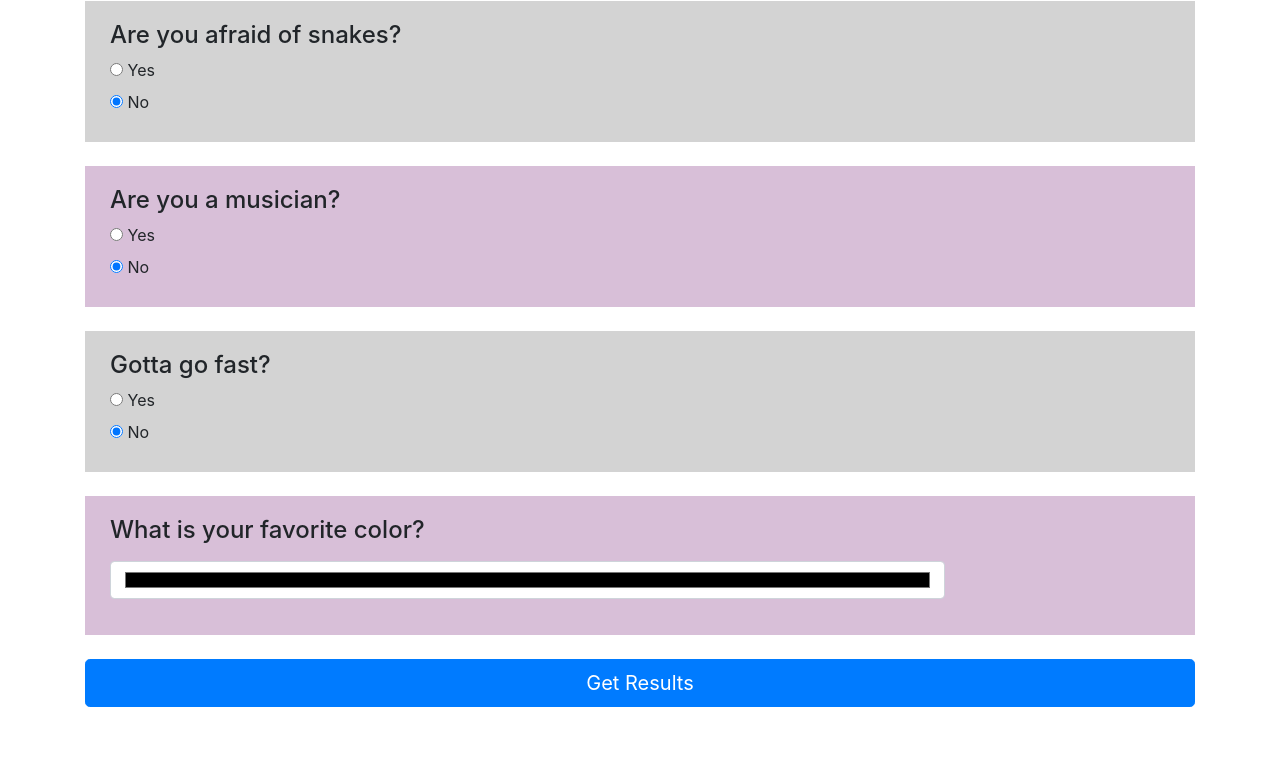
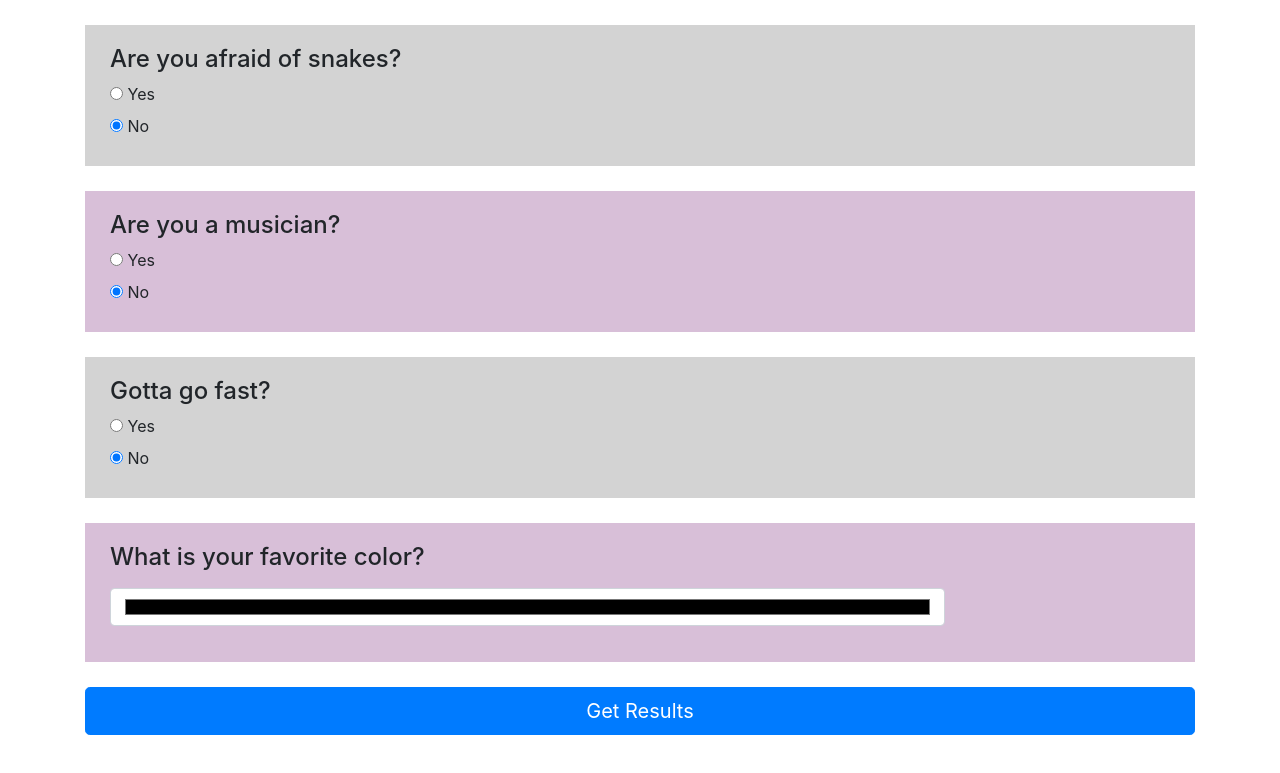
Before and after one commit to CrankyJones/LanguageSelector, a plain HTML site: page index.html in a window 1280 px wide. Shown: the part 459-1232 px from the top of the page. Drawn offline with Linux system fonts and the light colour scheme.

Commit message:
Remove spacing in HTML and adjust margins, researching JQuery animations

```diff
--- a/css/styles.css
+++ b/css/styles.css
@@ -4,11 +4,16 @@
   background-color: wheat;
 }
 .quizHeader {
+  margin: auto;
+  margin-bottom: 25px;
+  width: 250px;
   text-align: center;
   font-family: 'Trebuchet MS', 'Lucida Sans Unicode', 'Lucida Grande', 'Lucida Sans', Arial, sans-serif;
   background-color: lightseagreen;
+  border: 3px solid black;
 }
 .question1 {
+  margin-bottom: 25px;
   padding-bottom: 20px;
   padding-right: 250px;
   padding-top: 20px;
@@ -16,32 +21,15 @@
   background-color: thistle;
 }
 .question2 {
+  margin-bottom: 25px;
   padding-bottom: 20px;
   padding-right: 250px;
   padding-top: 20px;
   padding-left: 25px;
   background-color: lightgrey
 }
-.question3 {
-  padding-bottom: 20px;
-  padding-right: 250px;
-  padding-top: 20px;
-  padding-left: 25px;
-  background-color: thistle;
-}
-.question4 {
-  padding-bottom: 20px;
-  padding-right: 250px;
-  padding-top: 20px;
-  padding-left: 25px;
-  background-color:lightgrey;
-}
-.question5 {
-  padding-bottom: 20px;
-  padding-right: 250px;
-  padding-top: 20px;
-  padding-left: 25px;
-  background-color: thistle;
+.btn {
+  margin-bottom: 25px;
 }
 .results{
   padding-bottom: 20px;
@@ -50,7 +38,6 @@
   padding-left: 25px;
   background-color: white;
   font-size: xx-large;}
-
 #Csharp {
   display: none;
 }
@@ -62,5 +49,4 @@
 }
 #javascript {
   display: none;
-
 }
--- a/index.html
+++ b/index.html
@@ -27,7 +27,6 @@
           <option value="4">Mouse</option>
         </select>
       </div>
-      <br>
       <div class="question2">
         <h4 class="questionheading">Are you afraid of snakes?</h4>
         <div class="radio">
@@ -43,8 +42,7 @@
           </label>
         </div>
       </div>
-      <br>
-      <div class="question3">
+      <div class="question1">
         <h4 class="questions">Are you a musician?</h4>
         <div class="radio">
           <label>
@@ -59,8 +57,7 @@
           </label>
         </div>
       </div>
-      <br>
-      <div class="question4">
+      <div class="question2">
         <h4 class="questionheading">Gotta go fast?</h4>
         <div class="radio">
           <label>
@@ -75,8 +72,7 @@
           </label>
         </div>
       </div>
-      <br>
-      <div class="question5">
+      <div class="question1">
         <div class="form-group">
           <label for="color">
             <h4 class="questionheading">What is your favorite color?</h4>
@@ -84,10 +80,8 @@
           <input id="color" class="form-control" type="color">
         </div>
       </div>
-      <br>
       <button type="submit" class="btn btn-primary btn-lg btn-block">Get Results</button>
     </form>
-    <br>
     <div class="results">
       <p id="Csharp">
         C# is the language for you!
```
Also changed, not shown: 1 other file.
